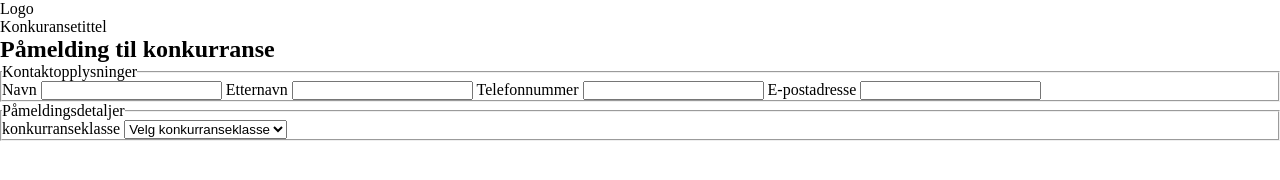
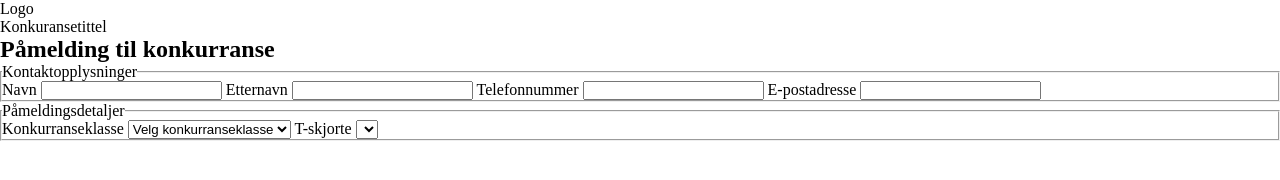
Before and after one commit to camillamn/Crossfit1-form, a plain HTML site: page index.html in a window 1280 px wide. Drawn offline with Linux system fonts and the light colour scheme.

Commit message:
Added select-field

```diff
--- a/index.html
+++ b/index.html
@@ -47,7 +47,7 @@
 				</fieldset>
 				<fieldset>
 					<legend>Påmeldingsdetaljer</legend>
-						<label for="select">konkurranseklasse</label>
+						<label for="select">Konkurranseklasse</label>
 							<select>
 								<option selected disabled>Velg konkurranseklasse</option>
 								<option>Kvinne</option>
@@ -55,6 +55,10 @@
 								<option>Ungdom 12-18 år</option>
 								<option>Barn 9-11 år</option>
 							</select>
+                  <label for="select">T-skjorte</label>
+                     <select>
+
+                     </select>
 				</fieldset>
 		</section>
 	</body>
```
